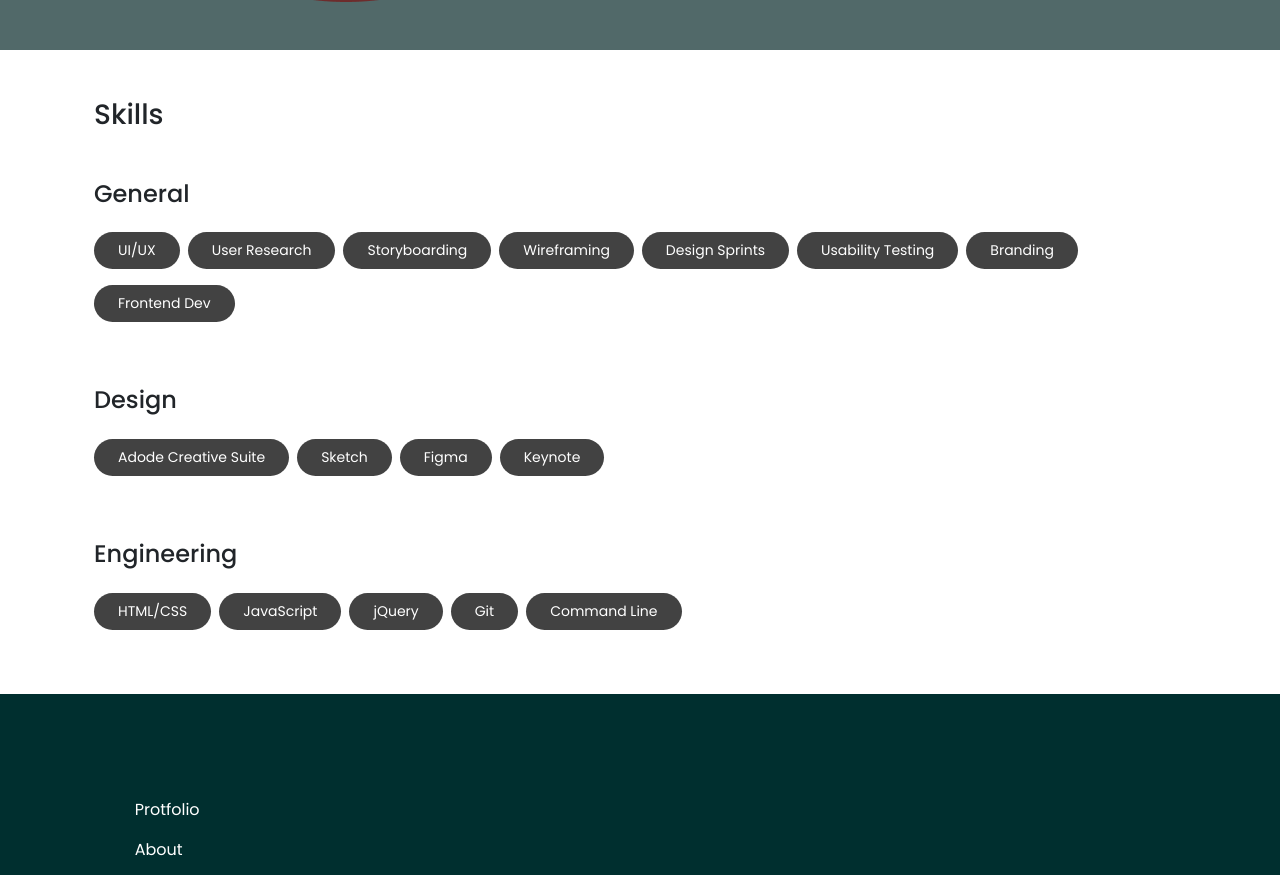
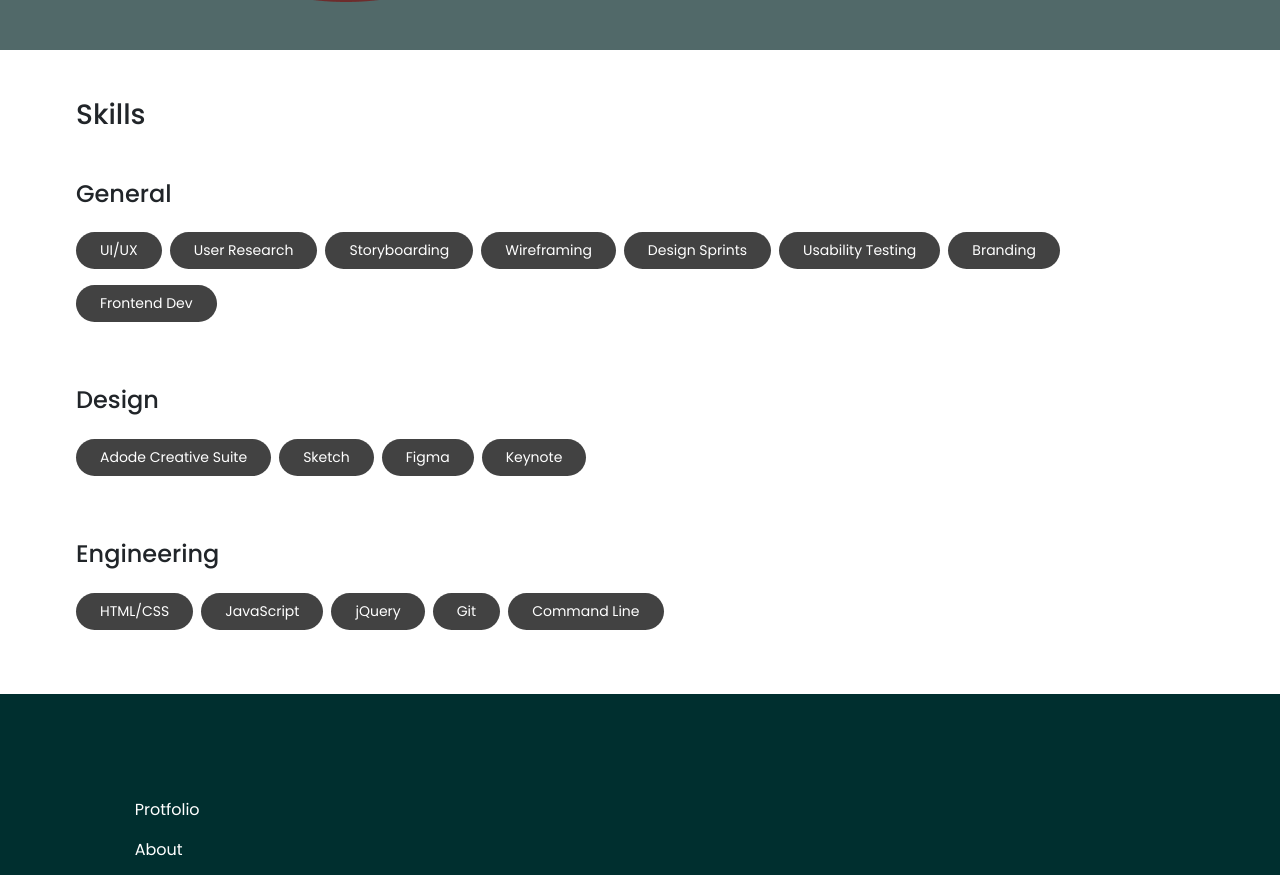
Before and after one commit to Majus1/majgajsek, a website: page about.html in a window 1280 px wide. Shown: the part 1726-2601 px from the top of the page. Drawn offline with nearby package versions, Linux system fonts and the light colour scheme.

Commit message:
Fixed spacing on about page

```diff
--- a/The-to-do-list.txt
+++ b/The-to-do-list.txt
@@ -1,7 +1,8 @@
 THE BIG BAD TO DO LIST
 
-• Tra
 • Design a about page
+• Fix hover colors on footer
+• Fix button color
 • Develope a about page
 
 • Fix header an footer on all pages
--- a/about.html
+++ b/about.html
@@ -100,9 +100,9 @@
     <!-- ::::: Second content seciton ::::: -->
 
     <!-- ::::: Skils seciton ::::: -->
-    <section class="container-fluid mt-5  d-flex flex-column  align-items-center" id="skills">
-        <div class="container-lg px-4 mx-4">
-            <h3 class=" pb-5 m-0">Skills</h3>
+    <section class="container-fluid mt-5  d-flex flex-column  align-items-center" id="skills-wrapper">
+        <div class="container-lg px-4 mx-4" id="skills-content">
+            <h3 class="pb-5 m-0">Skills</h3>
             <!-- ::: General skills ::: -->
             <div class="general-skills mb-5">
                 <h4 class="pb-4 m-0">General</h4>
--- a/scss-&-css/style.scss
+++ b/scss-&-css/style.scss
@@ -247,12 +247,6 @@ a {
 // :::::::::: HEADER :::::::::::::::
 // :::::::::::::::::::::::::::::::::
 
-
-
-.mg-content-container {
-    max-width: 1400px;
-}
-
 .mg-nav-container {
     flex-grow: 0;
 }
@@ -413,11 +407,13 @@ a {
 // :::::::::::::::::::::::::::::::::
 // ::::::: ABOUT PAGE ::::::::::::::
 // :::::::::::::::::::::::::::::::::
-#skills {
+#skills-wrapper {
     .skill-spot-light {
         small {
             background-color: $blink_onyx;
         }
     }
-    max-width: 1400px;
+    #skills-content {
+        max-width: 1176px;
+    }
 }
```
Also changed, not shown: scss-&-css/style.css, 1 other file.
